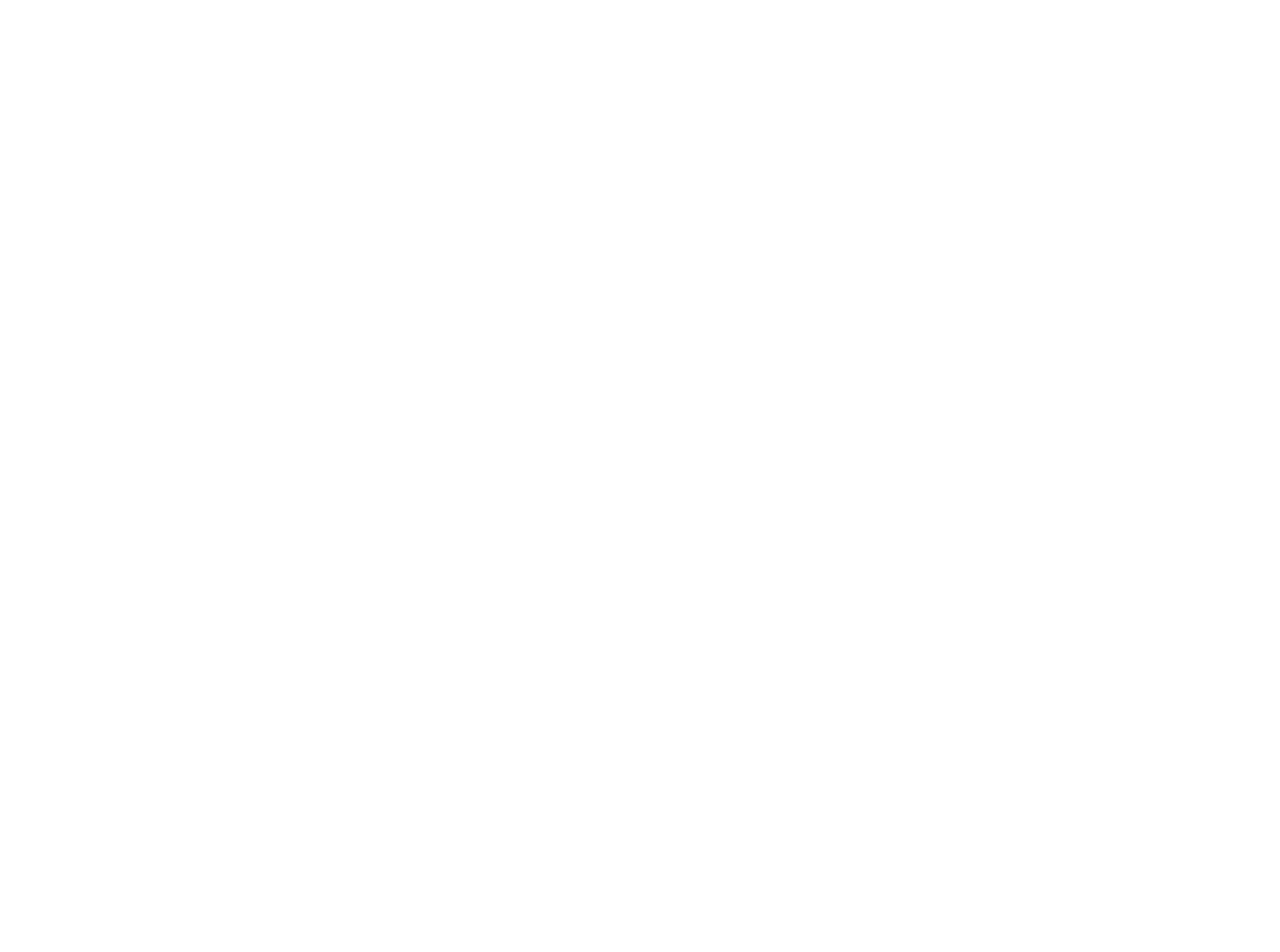
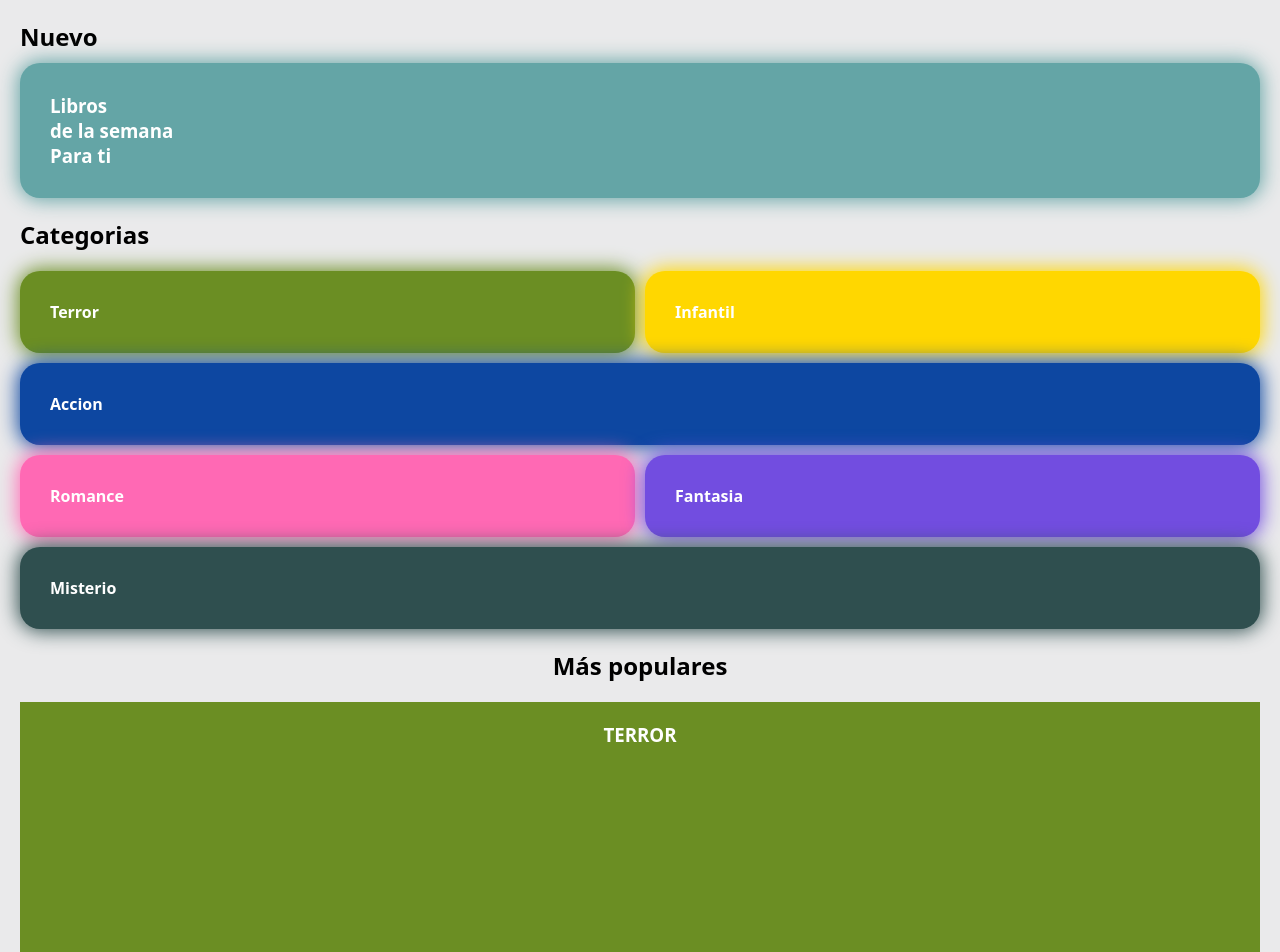
Before and after one commit to Andy-Vallejos/Storybyte, a React (Vite) app: page / in a window 1280 px wide. Shown: the top 952 px of the page. Before the commit the page ends 800 px from the top, so only its background shows below. Built offline with nearby package versions, Linux system fonts and the light colour scheme.

Commit message:
home: sections added to home

```diff
--- /dev/null
+++ b/src/global.css
@@ -0,0 +1,11 @@
+*{
+    margin: 0;
+    padding: 0;
+    box-sizing: border-box;
+    font-family: system-ui, -apple-system, BlinkMacSystemFont, 'Segoe UI', Roboto, Oxygen, Ubuntu, Cantarell, 'Open Sans', 'Helvetica Neue', sans-serif;
+}
+
+a{
+    text-decoration: none;
+    color: white;
+}
--- a/src/main.jsx
+++ b/src/main.jsx
@@ -1,6 +1,7 @@
 import { StrictMode } from 'react'
 import { createRoot } from 'react-dom/client'
 import { RouterProvider } from "react-router-dom"
+import "./global.css"
 import router from "./pages"
 
 createRoot(document.getElementById('root')).render(
--- a/src/pages/Home.jsx
+++ /dev/null
@@ -1,5 +0,0 @@
-
-export default function Home() {
-  return <h2></h2>
-
-}
--- /dev/null
+++ b/src/pages/Home/home.css
@@ -0,0 +1,64 @@
+.home{
+    display: flex;
+    flex-direction: column;
+    gap: 20px;
+    background: #EAEAEB;
+    padding: 20px;
+}
+
+.home__new{
+    display: flex;
+    flex-direction: column;
+    gap: 10px;
+}
+
+.home__new__banner{
+    width: 100%;
+    border-radius: 20px;
+    padding: 30px;
+    display: flex;
+    flex-direction: column;
+    justify-content: space-between;
+    color: white;
+}
+
+.home__categories__wall{
+    width: 100%;
+    display: grid;
+    grid-template-columns: repeat(2, 1fr);
+    grid-template-rows: repeat(3, auto);
+    gap: 10px;
+    padding: 20px 0px 0px 0px;
+    margin: auto;
+}
+
+.Accion {
+  grid-column: 1 / 3;
+}
+
+.Misterio {
+    grid-column: 1 / 3;
+}
+
+
+.home__populars{
+    width: 100%;
+    height: auto;
+    display: flex;
+    flex-direction: column;
+    align-items: center;
+}
+
+.home__populars__category{
+    width: 100%;
+    height: 300px;
+    background: #6B8E23;
+    margin: 20px 0px 0px 0px;
+    display: flex;
+    justify-content: center;
+    padding: 20px;
+}
+
+.home__populars__category h1{
+    color: white;
+}
--- /dev/null
+++ b/src/pages/Home/index.jsx
@@ -0,0 +1,47 @@
+import "./home.css"
+
+function Card({ name, color, children }) {
+  return (
+    <section className={`${name} category home__new__banner`} style={{ background: color, boxShadow: "0px 0px 20px 2px" + color }}>
+      {children}
+    </section>
+  )
+}
+
+export default function Home() {
+  const categorias = [
+    { name: 'Terror', color: "#6B8E23" },
+    { name: 'Infantil', color: "#FFD700" },
+    { name: 'Accion', color: "#0D47A1" },
+    { name: 'Romance', color: "#FF69B4" },
+    { name: 'Fantasia', color: "#724DE0" },
+    { name: 'Misterio', color: "#2F4F4F" }
+  ]
+  return (
+    <div className="home">
+      < section className="home__new" >
+        <h1>Nuevo</h1>
+        <Card color={"#64A5A6"}>
+          <h1>Libros <br /> de la semana</h1>
+          <h1>Para ti</h1>
+        </Card>
+      </section >
+      <section className="home__categories">
+        <h1>Categorias</h1>
+        <section className="home__categories__wall">
+          {categorias.map((category) => {
+            return <Card name={category.name} color={category.color}>
+              <h1>{category.name}</h1>
+            </Card>
+          })}
+        </section>
+      </section>
+      <section className="home__populars">
+        <h1>Más populares</h1>
+        <section className="home__populars__category">
+          <h1>TERROR</h1>
+        </section>
+      </section>
+    </div >
+  )
+}
--- a/src/pages/index.jsx
+++ b/src/pages/index.jsx
@@ -1,5 +1,5 @@
 import { createBrowserRouter } from 'react-router-dom'
-import Home from './home';
+import Home from './Home';
 
 const router = createBrowserRouter([
     { path: "/", element: <Home /> },
```
